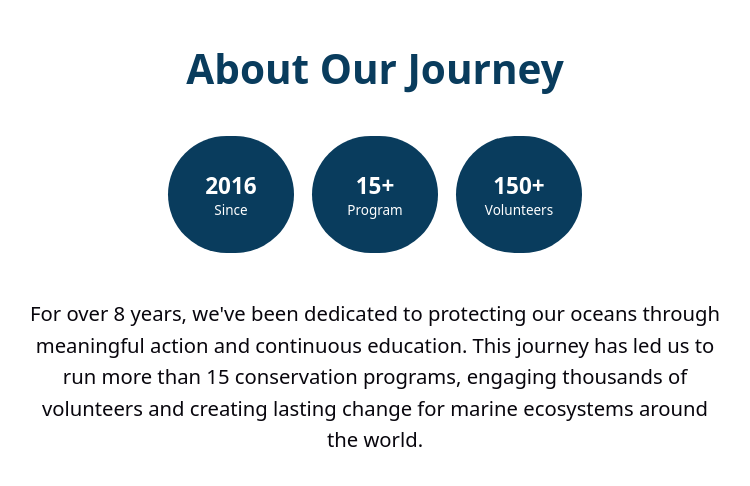
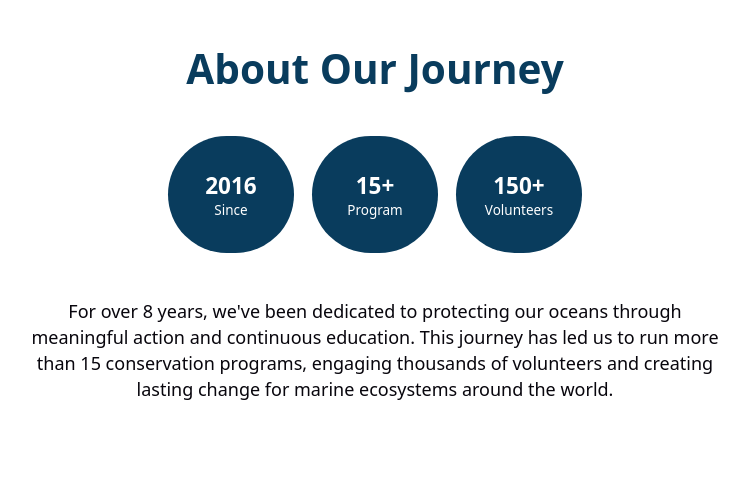
Before and after one commit to imAbizars/GoSeaProject, a React (Vite) app: page / in a window 1280 px wide. Shown: the part 772-1258 px from the top of the page, without its empty margins (265-1015 px from the left). Built offline with nearby package versions, Linux system fonts and the light colour scheme.

Commit message:
Update Home.jsx
Edit value text

```diff
--- a/src/pages/Home.jsx
+++ b/src/pages/Home.jsx
@@ -82,7 +82,7 @@ export default function Home() {
                     whileInView={{ opacity: 1, y: 0 }}
                     viewport={{ once: true }}
                     transition={{ duration: 1, delay: 0.2 }}
-                    className="text-center text-lg text-text-h max-w-2xl mx-auto px-6 mt-4 font-medium"
+                    className="text-center text-md text-text-h max-w-2xl mx-auto px-6 mt-4 font-medium"
                 >
                     For over 8 years, we've been dedicated to protecting our oceans through meaningful action and continuous education.
                     This journey has led us to run more than 15 conservation programs, engaging thousands of volunteers
```
